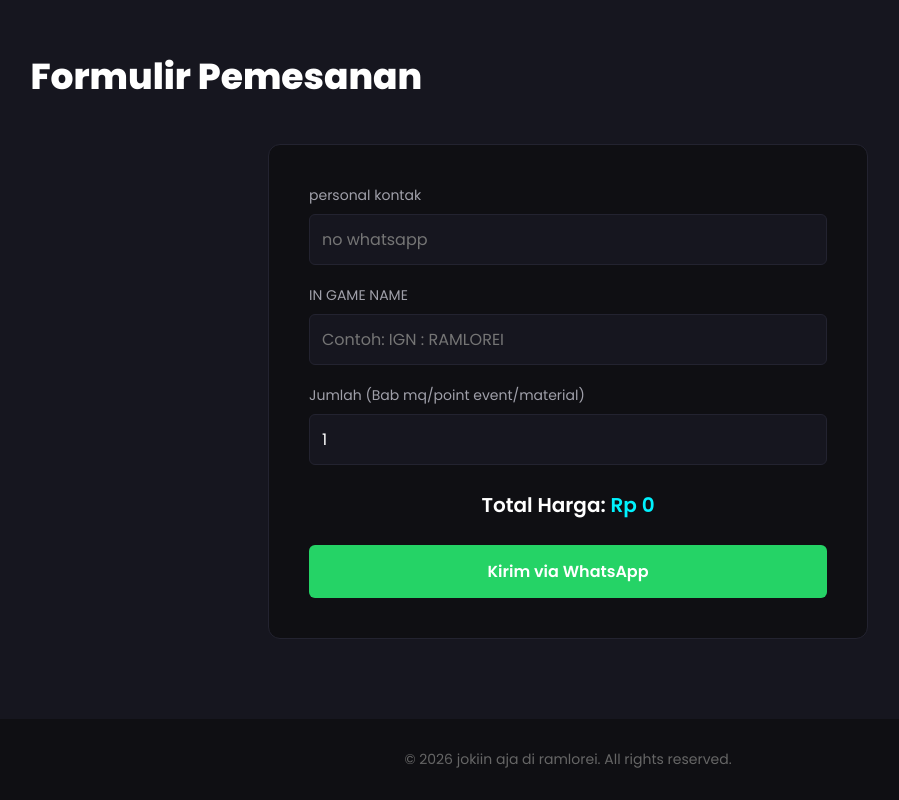
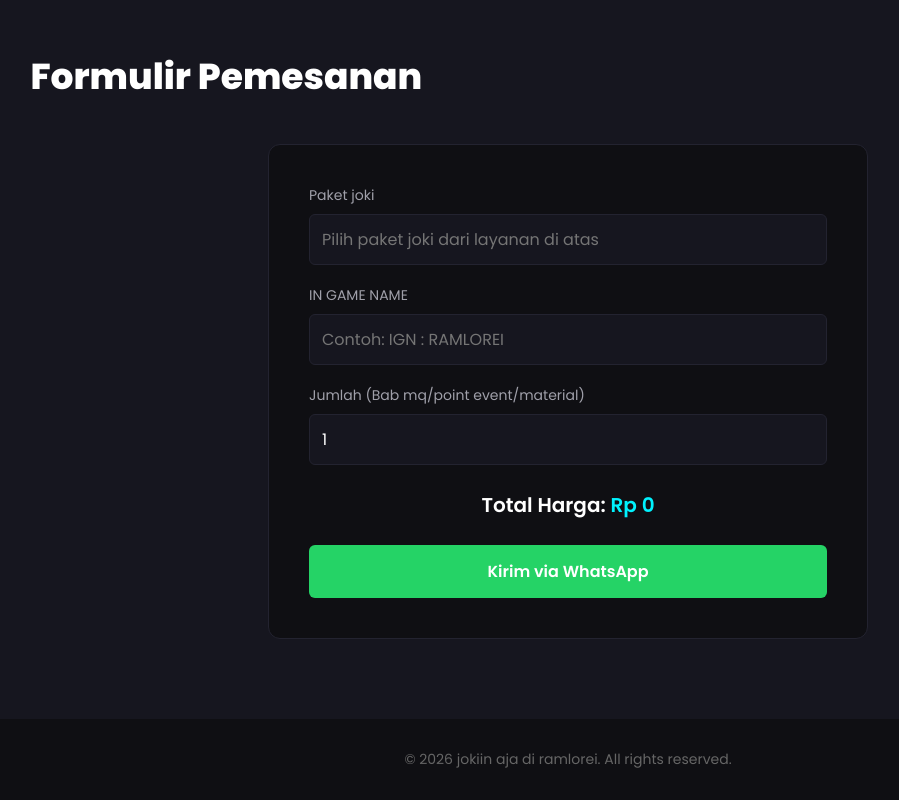
Before and after one commit to ENCODE-0/ramlorei-toram-online, a plain HTML site: page index.html in a window 1280 px wide. Shown: the part 2080-2880 px from the top of the page, without its empty margins (72-971 px from the left). Drawn offline with Linux system fonts and the light colour scheme.

Commit message:
Update index.html

```diff
--- a/index.html
+++ b/index.html
@@ -105,8 +105,8 @@
         <h2>Formulir Pemesanan</h2>
         <form id="orderForm">
             <div class="form-group">
-                <label for="gameSelect">personal kontak</label>
-                <input type="text" id="gameSelect" readonly placeholder="no whatsapp">
+                <label for="gameSelect">Paket joki</label>
+                <input type="text" id="gameSelect" readonly placeholder="Pilih paket joki dari layanan di atas">
             </div>
             <div class="form-group">
                 <label for="userId">IN GAME NAME</label>
```
